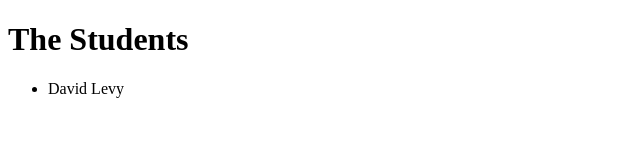
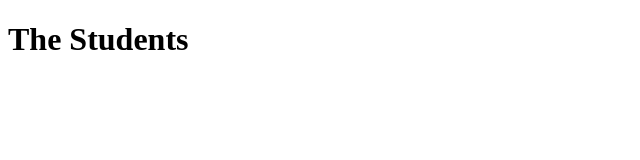
Before and after one commit to d-stuff/netcraft-10-2020, a plain HTML site: page students.html in a window 1280 px wide. Shown: the full height of the page, 0-640 px from the left. Drawn offline with Linux system fonts and the light colour scheme.

Commit message:
remove students ul

```diff
--- a/students.html
+++ b/students.html
@@ -1,14 +1,10 @@
 <!doctype html>
 <html lang="en">
 <head>
-  <meta charset="utf-8">
-  <title>The HTML5 Herald</title>
+	<meta charset="utf-8">
+	<title>The HTML5 Herald</title>
 </head>
 <body>
-  <h1>The Students</h1>
-
-<ul>
-	<li>David Levy</li>
-</ul>
+<h1>The Students</h1>
 </body>
 </html>
```
